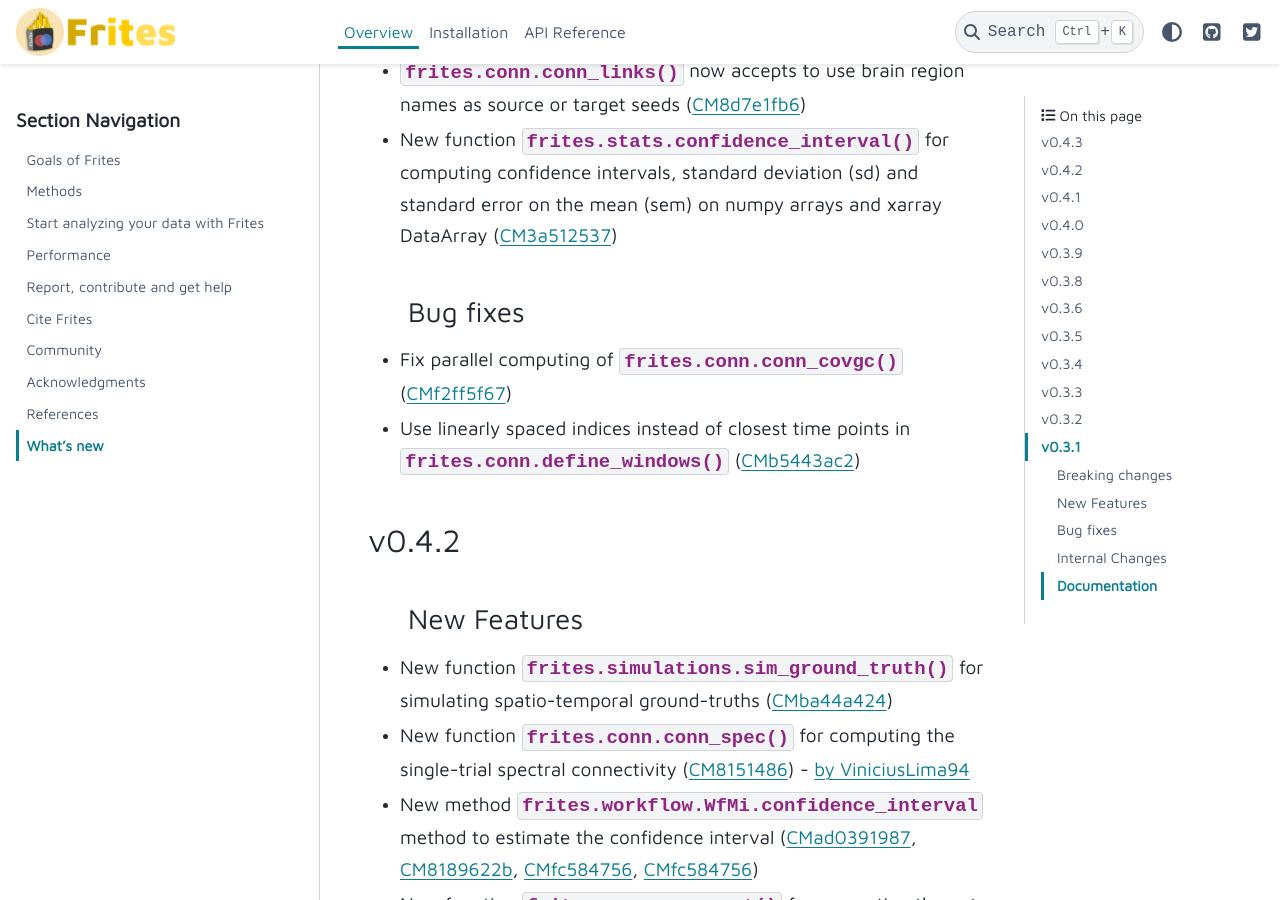
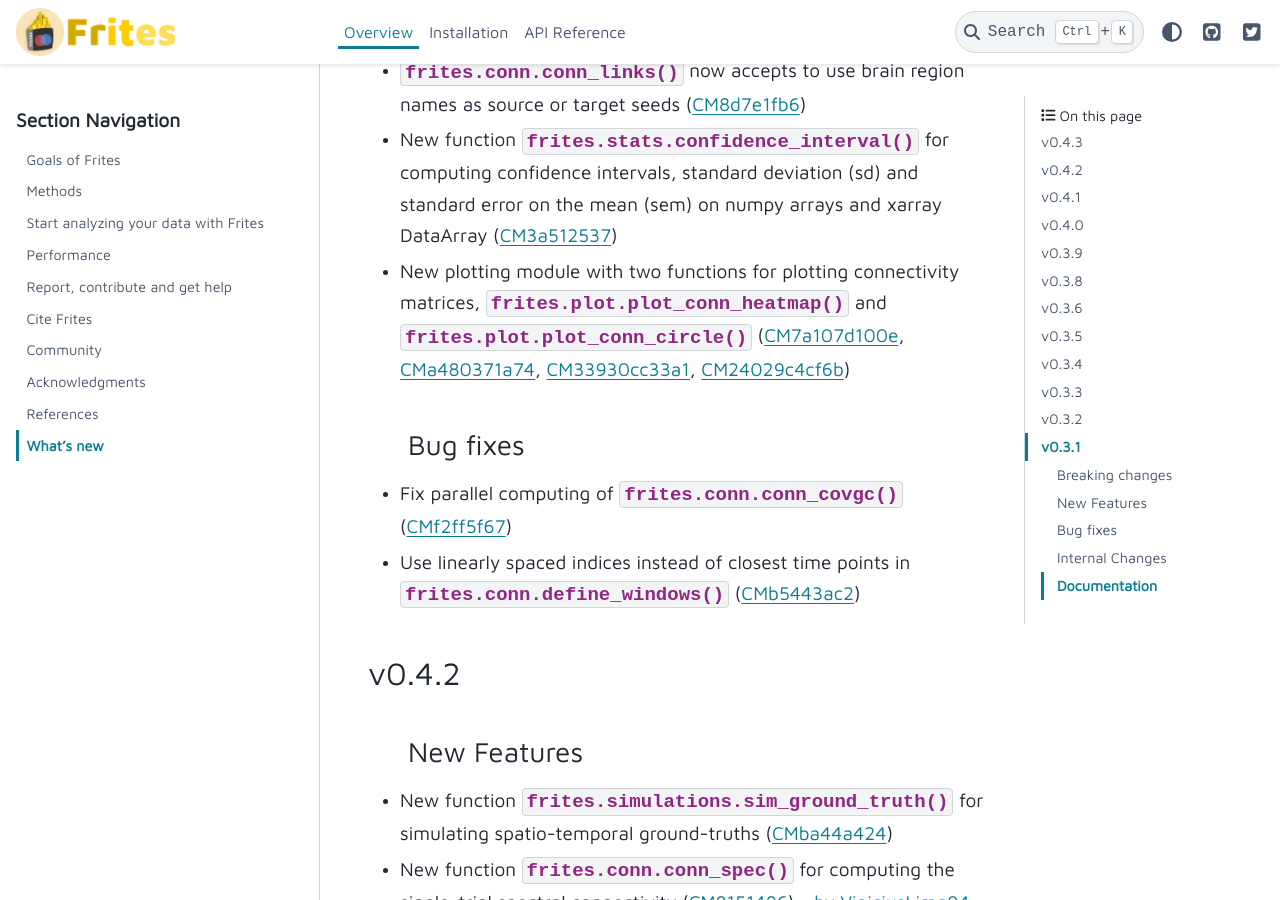
Before and after one commit to brainets/frites, a Sphinx documentation site: the page built from docs/source/overview/ovw_whatsnew.rst, in a window 1280 px wide and 900 px high, scrolled down 311 px. Built offline with Sphinx 7.4.7 and the PyData theme 0.15.4, drawn with Linux system fonts in a browser that asks for light colours; pages that are not in the unit, such as notebooks, are missing from menus.

Commit message:
Update whatsnew

```diff
--- a/docs/source/overview/ovw_whatsnew.rst
+++ b/docs/source/overview/ovw_whatsnew.rst
@@ -10,6 +10,7 @@ New Features
 ++++++++++++
 * :func:`frites.conn.conn_links` now accepts to use brain region names as source or target seeds (:commit:`8d7e1fb6`)
 * New function :func:`frites.stats.confidence_interval` for computing confidence intervals, standard deviation (sd) and standard error on the mean (sem) on numpy arrays and xarray DataArray (:commit:`3a512537`)
+* New plotting module with two functions for plotting connectivity matrices,  :func:`frites.plot.plot_conn_heatmap` and :func:`frites.plot.plot_conn_circle` (:commit:`7a107d100e`, :commit:`a480371a74`, :commit:`33930cc33a1`, :commit:`24029c4cf6b`)
 
 Bug fixes
 +++++++++
```
